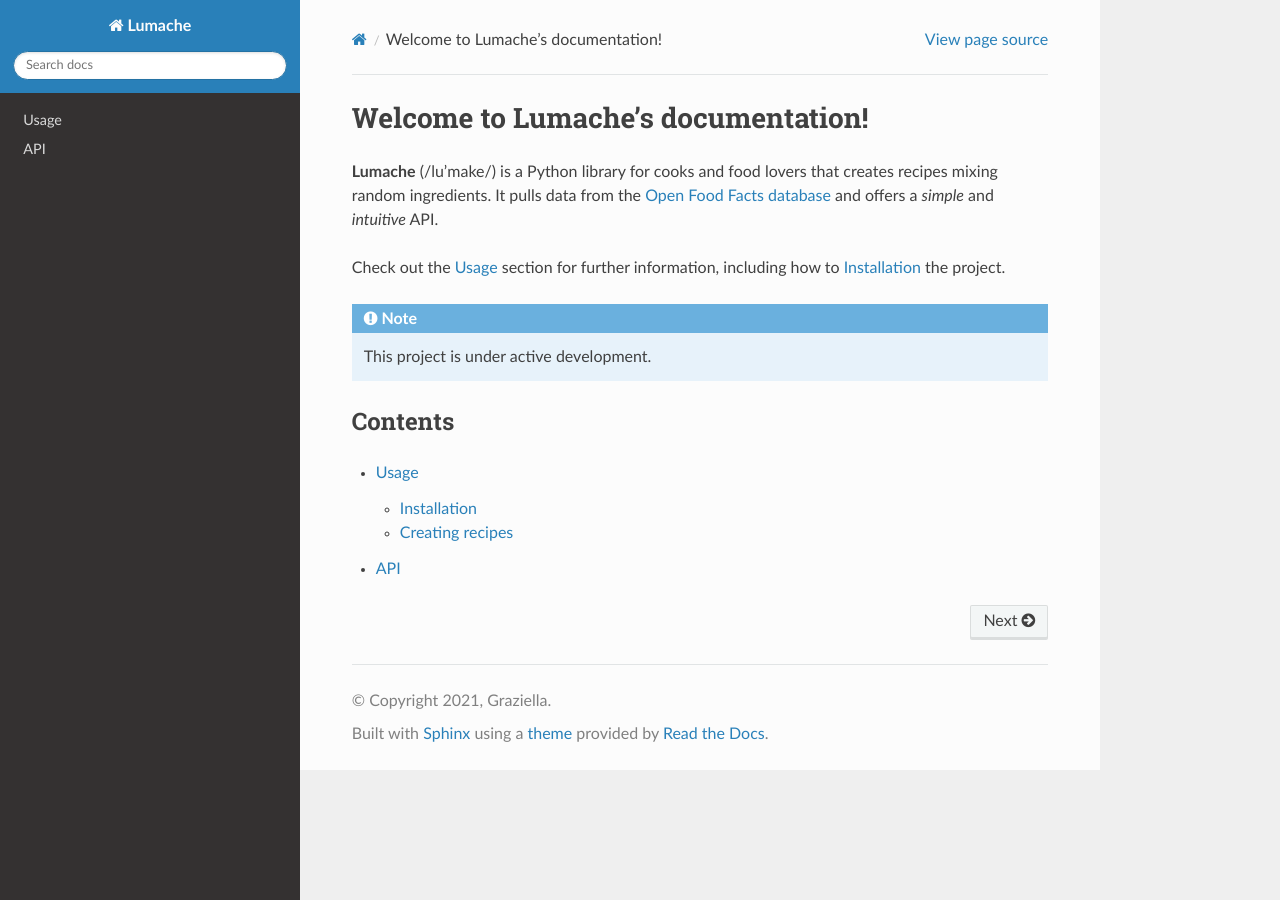
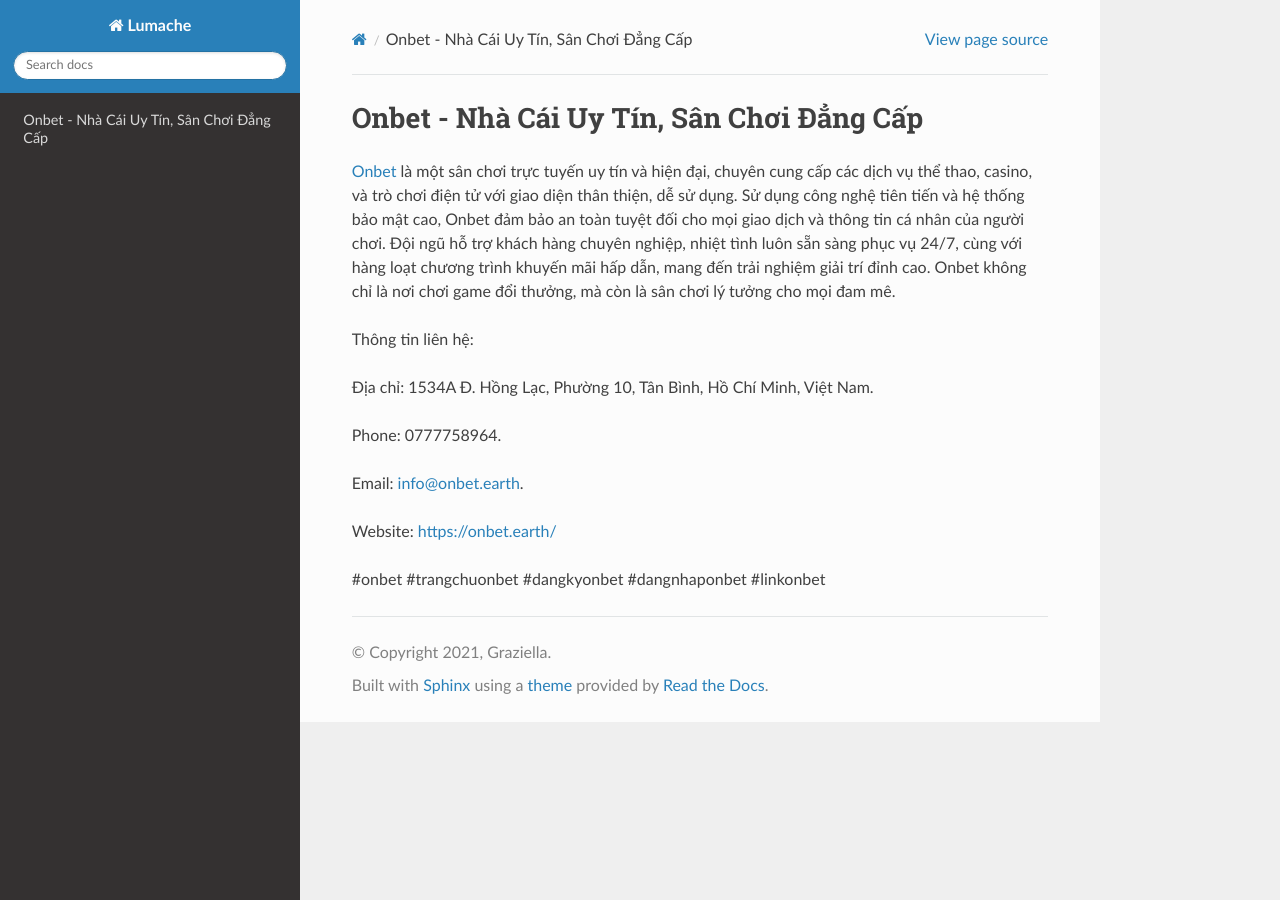
Before and after one commit to parkisngan19/onbetearth, a Sphinx documentation site: the page built from docs/source/index.rst, in a window 1280 px wide. Built offline with Sphinx 7.4.7 and the Read the Docs theme 3.1.0, drawn with Linux system fonts in a browser that asks for light colours.

Commit message:
Update index.rst

```diff
--- a/docs/source/index.rst
+++ b/docs/source/index.rst
@@ -1,22 +1,16 @@
-Welcome to Lumache's documentation!
+Onbet - Nhà Cái Uy Tín, Sân Chơi Đẳng Cấp
 ===================================
 
-**Lumache** (/lu'make/) is a Python library for cooks and food lovers
-that creates recipes mixing random ingredients.
-It pulls data from the `Open Food Facts database <https://world.openfoodfacts.org/>`_
-and offers a *simple* and *intuitive* API.
+`Onbet <https://onbet.earth/>`_ là một sân chơi trực tuyến uy tín và hiện đại, chuyên cung cấp các dịch vụ thể thao, casino, và trò chơi điện tử với giao diện thân thiện, dễ sử dụng. Sử dụng công nghệ tiên tiến và hệ thống bảo mật cao, Onbet đảm bảo an toàn tuyệt đối cho mọi giao dịch và thông tin cá nhân của người chơi. Đội ngũ hỗ trợ khách hàng chuyên nghiệp, nhiệt tình luôn sẵn sàng phục vụ 24/7, cùng với hàng loạt chương trình khuyến mãi hấp dẫn, mang đến trải nghiệm giải trí đỉnh cao. Onbet không chỉ là nơi chơi game đổi thưởng, mà còn là sân chơi lý tưởng cho mọi đam mê.
 
-Check out the :doc:`usage` section for further information, including
-how to :ref:`installation` the project.
+Thông tin liên hệ:
 
-.. note::
+Địa chỉ: 1534A Đ. Hồng Lạc, Phường 10, Tân Bình, Hồ Chí Minh, Việt Nam.
 
-   This project is under active development.
+Phone: 0777758964.
 
-Contents
---------
+Email: info@onbet.earth.
 
-.. toctree::
+Website: https://onbet.earth/
 
-   usage
-   api
+#onbet #trangchuonbet #dangkyonbet #dangnhaponbet #linkonbet
```
